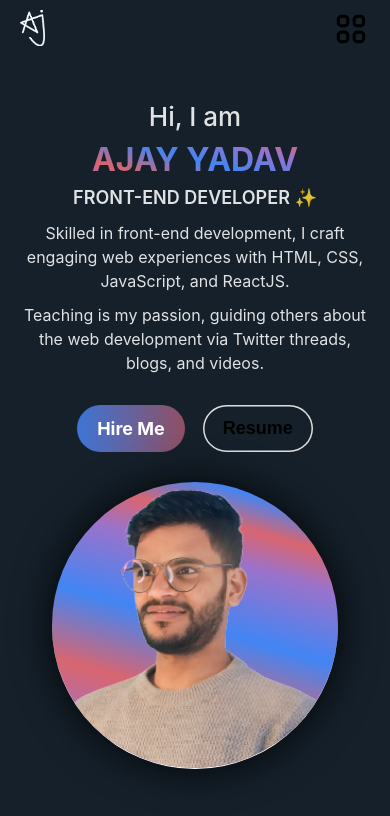
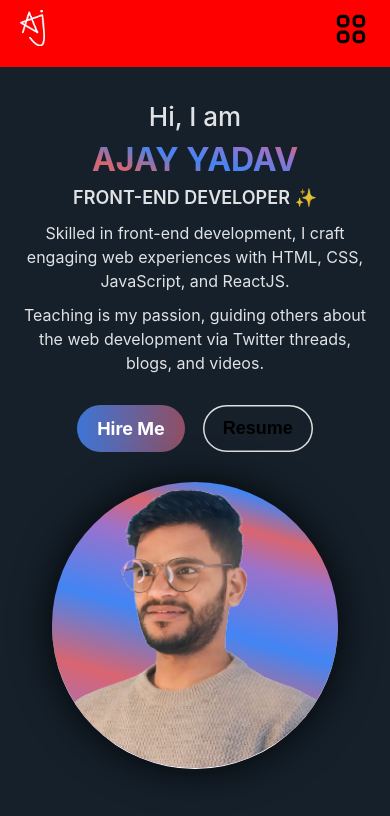
Before and after one commit to ATechAjay/AJ-Portfolio, a React (Vite) app: page / in a window 390 px wide. Shown: the top 816 px of the page. Built offline with nearby package versions, Linux system fonts and the light colour scheme.

Commit message:
logo_testing with z-index

```diff
--- a/src/components/Home/Header.module.css
+++ b/src/components/Home/Header.module.css
@@ -2,14 +2,13 @@
   display: flex;
   justify-content: space-between;
   margin-bottom: 3rem;
-  /* background: red; */
 }
 
 .header_logo {
   width: 2.5rem;
   transition: all 0.4s ease;
   transform-origin: center;
-  z-index: 11111;
+  z-index: 8888;
 }
 
 .header_logo_link:hover .header_logo {
@@ -62,9 +61,6 @@
   outline: none;
   border: none;
   background: none;
-  display: flex;
-  align-items: center;
-  justify-content: center;
   font-size: 3.8rem;
   cursor: pointer;
   transition: all 0.1s ease;
@@ -79,6 +75,10 @@
 }
 
 @media (max-width: 500px) {
+  .header {
+    background: red;
+  }
+
   .mobile_nav_btn {
     display: block;
   }
@@ -86,6 +86,7 @@
   .header_link_container {
     z-index: 7777;
     background: hsla(210, 34%, 13%, 0.9);
+
     position: absolute;
     top: -100%;
     left: 0;
```
